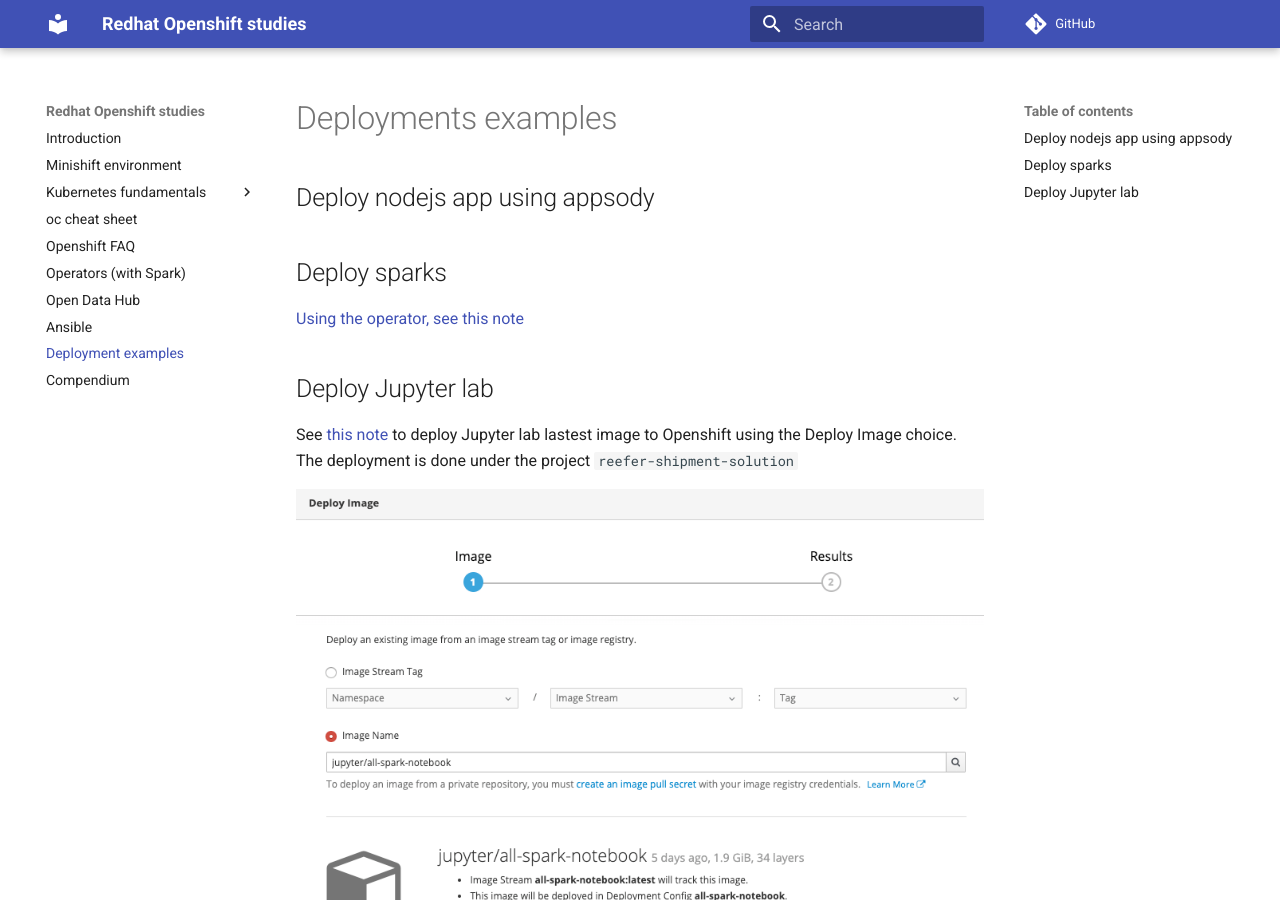
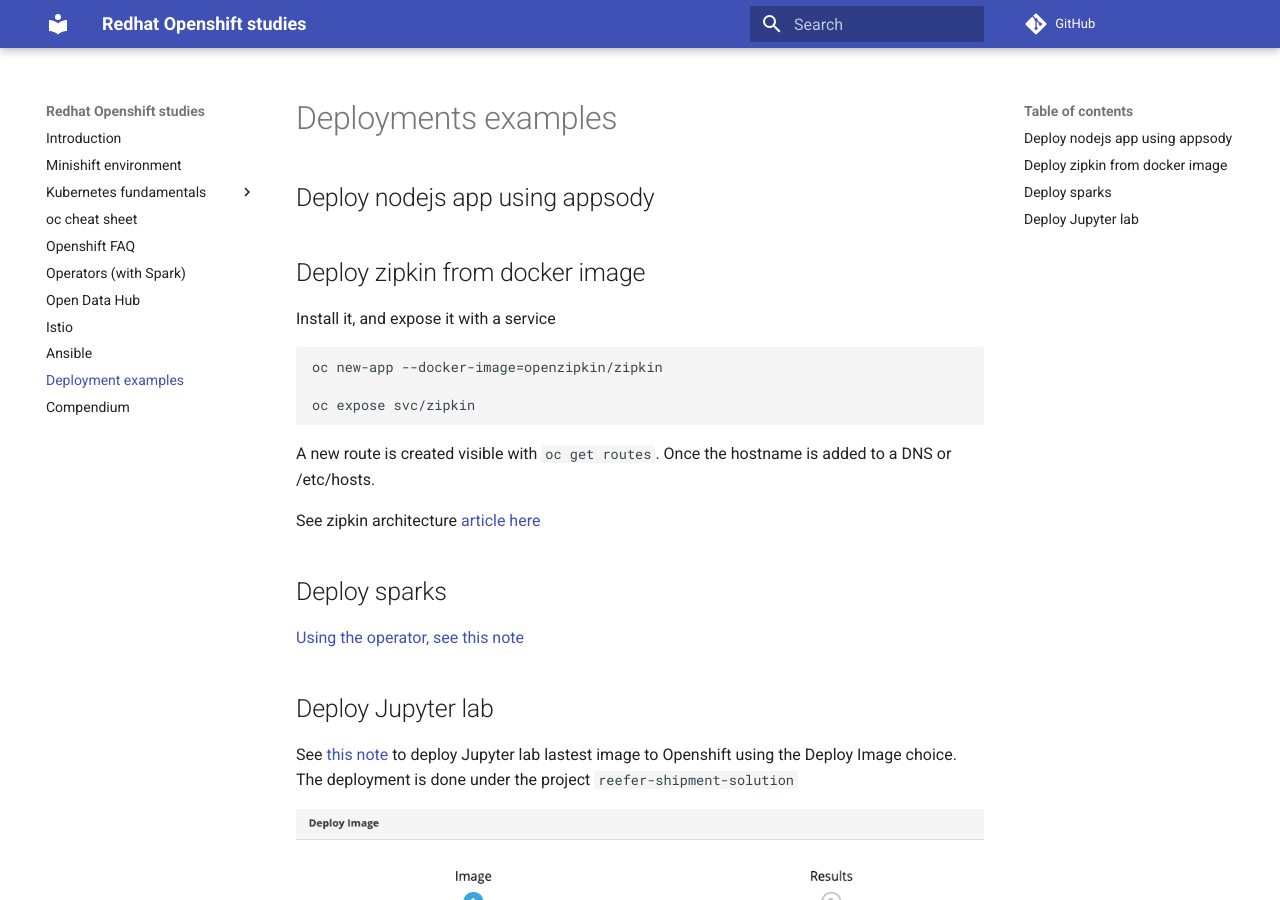
Before and after one commit to jbcodeforce/openshift-studies, an MkDocs documentation site: the page built from docs/deployment-ex.md, in a window 1280 px wide and 900 px high. Built offline with MkDocs 1.6.1 and Material for MkDocs 9.7.7, drawn with Linux system fonts in a browser that asks for light colours; comment, search, counter and statistics services are not loaded.

Commit message:
Add istio

````diff
--- a/docs/deployment-ex.md
+++ b/docs/deployment-ex.md
@@ -1,6 +1,19 @@
 # Deployments examples
 
 ## Deploy nodejs app using appsody
+
+## Deploy zipkin from docker image
+
+Install it, and expose it with a service
+
+```
+oc new-app --docker-image=openzipkin/zipkin
+
+oc expose svc/zipkin
+```
+A new route is created visible with `oc get routes`. Once the hostname is added to a DNS or /etc/hosts.
+
+See zipkin architecture [article here](https://zipkin.io/pages/architecture.html)
 
 ## Deploy sparks
 
--- a/mkdocs.yml
+++ b/mkdocs.yml
@@ -12,6 +12,7 @@
   - Openshift FAQ: faq.md
   - Operators (with Spark): spark-on-os.md
   - Open Data Hub: opendatahub.md
+  - Istio: istio/readme.md
   - Ansible: ansible.md
   - Deployment examples: deployment-ex.md
   - Compendium: compendium.md
````
Also changed, not shown: docs/faq.md (+11 -0 lines), docs/istio/readme.md (added, +96 -0 lines), docs/istio/istio-icp-deploy.png (added).
